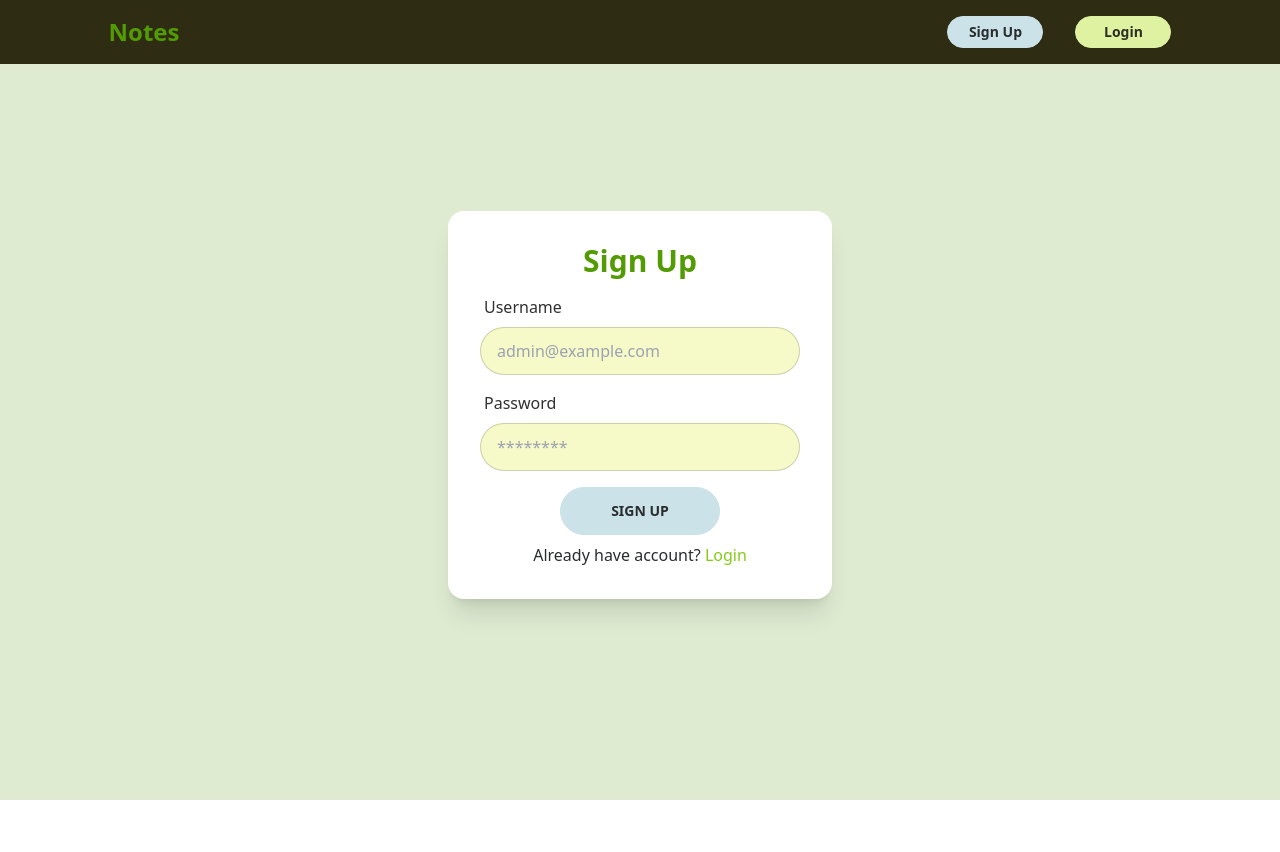
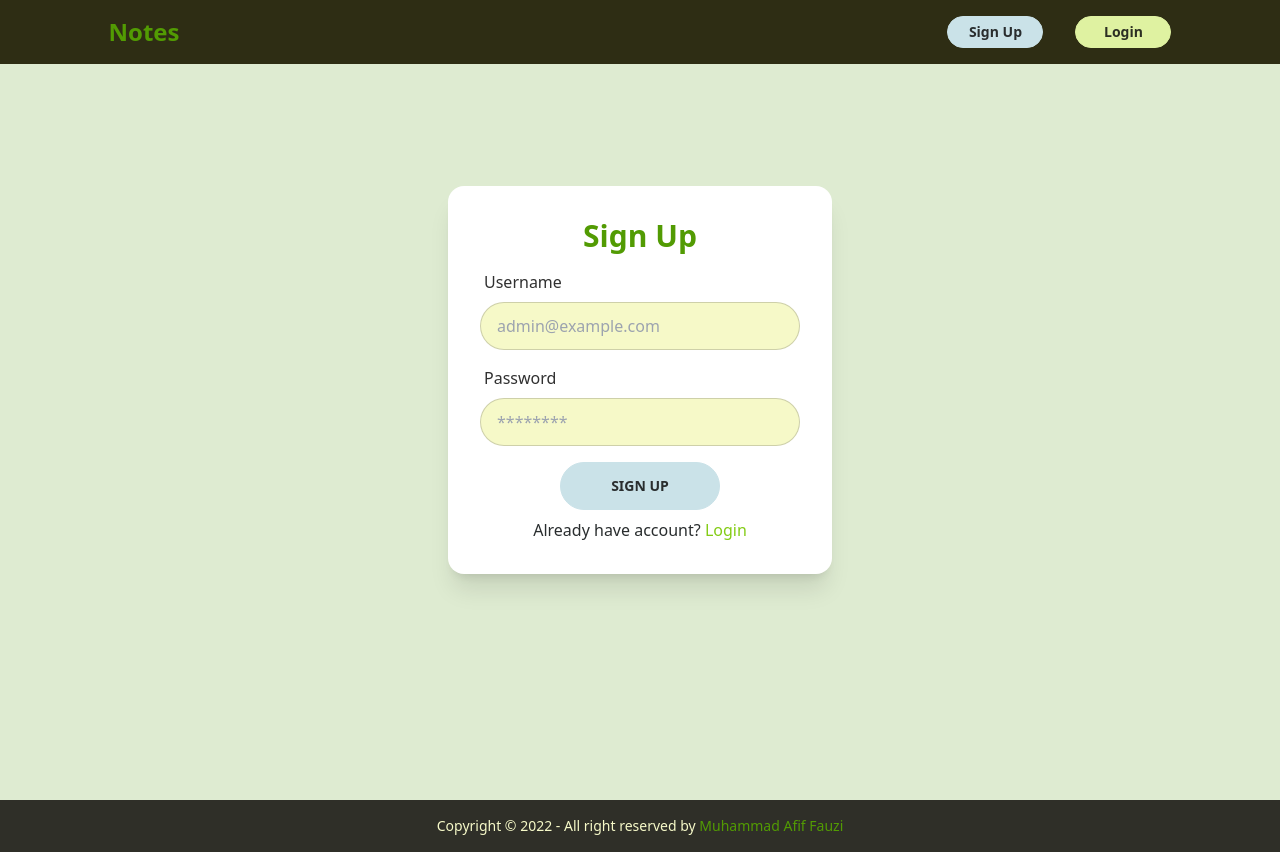
Before and after one commit to m-afiffauzi/mern-notes-app, a React (Create React App) app in the folder frontend/: page /signup in a window 1280 px wide. Before the commit the page ends 800 px from the top, so only its background shows below. Built offline with nearby package versions, Linux system fonts and the light colour scheme.

Commit message:
add footer & delete search button

```diff
--- a/frontend/public/index.html
+++ b/frontend/public/index.html
@@ -2,10 +2,10 @@
 <html lang="en">
   <head>
     <meta charset="utf-8" />
-    <link rel="icon" href="/favicon.ico" />
     <meta name="viewport" content="width=device-width, initial-scale=1" />
     <meta name="theme-color" content="#000000" />
     <meta name="description" content="Simple Note App" />
+    <link rel="icon" href="/favicon.ico" />
     <link rel="apple-touch-icon" sizes="180x180" href="/apple-touch-icon.png" />
     <link rel="icon" type="image/png" sizes="32x32" href="/favicon-32x32.png" />
     <link rel="icon" type="image/png" sizes="16x16" href="/favicon-16x16.png" />
--- a/frontend/src/App.js
+++ b/frontend/src/App.js
@@ -7,6 +7,7 @@ import Login from "./pages/Login";
 import Signup from "./pages/Signup";
 import Navbar from "./components/Navbar";
 import Dashboard from "./pages/Dashboard";
+import Footer from "./components/Footer";
 
 function App() {
   const { user } = useAuthContext();
@@ -14,7 +15,7 @@ function App() {
     <div className="App">
       <BrowserRouter>
         <Navbar />
-        <div className="bg-primary-content min-h-screen px-4 pt-20">
+        <div className="relative bg-primary-content min-h-screen px-4 pt-20">
           <Routes>
             <Route path="/" exact element={<Home />} />
             <Route
@@ -32,6 +33,7 @@ function App() {
             />
           </Routes>
         </div>
+        <Footer />
       </BrowserRouter>
       <Toaster />
     </div>
--- a/frontend/src/components/AddNote.js
+++ b/frontend/src/components/AddNote.js
@@ -68,9 +68,9 @@ const AddNote = () => {
           {/* Modal Header */}
           <div className="w-full flex justify-between">
             {/* Modal Title */}
-            <h3 className="text-xl xl:text-2xl font-bold text-primary">
+            <h2 className="text-xl xl:text-2xl font-bold text-primary">
               Add Note
-            </h3>
+            </h2>
             {/* Close Button */}
             <button
               onClick={handleAddModal}
--- a/frontend/src/components/EditNote.js
+++ b/frontend/src/components/EditNote.js
@@ -28,6 +28,10 @@ const EditNote = ({ isOpen, setIsOpen, note }) => {
     }
 
     const NoteValue = { title, body };
+
+    if (note.title === title || note.body === body) {
+      return;
+    }
 
     const response = await fetch("/api/notes/" + note._id, {
       method: "PATCH",
@@ -71,9 +75,9 @@ const EditNote = ({ isOpen, setIsOpen, note }) => {
         {/* Modal Header */}
         <div className="w-full flex justify-between">
           {/* Modal Title */}
-          <h3 className="text-xl xl:text-2xl font-bold text-primary">
+          <h2 className="text-xl xl:text-2xl font-bold text-primary">
             {formatedDate}
-          </h3>
+          </h2>
           {/* Close Button */}
           <button
             onClick={handleCancel}
--- /dev/null
+++ b/frontend/src/components/Footer.js
@@ -0,0 +1,26 @@
+import React from "react";
+
+const date = new Date();
+const year = date.getFullYear();
+
+const Footer = () => {
+  return (
+    <footer className="footer footer-center p-4 bg-accent-content text-accent">
+      <aside>
+        <p>
+          Copyright © {year} - All right reserved by{" "}
+          <a
+            href="https://m-afiffauzi.vercel.app/"
+            rel="noreferrer"
+            target="_black"
+            className="text-primary hover:underline"
+          >
+            Muhammad Afif Fauzi
+          </a>
+        </p>
+      </aside>
+    </footer>
+  );
+};
+
+export default Footer;
--- a/frontend/src/pages/Dashboard.js
+++ b/frontend/src/pages/Dashboard.js
@@ -33,8 +33,8 @@ const Dashboard = () => {
 
   let filterNotes = notes?.filter(
     (note) =>
-      note.title.toLowerCase().includes(query) ||
-      note.body.toLowerCase().includes(query)
+      note.title.toLowerCase().includes(query.toLowerCase()) ||
+      note.body.toLowerCase().includes(query.toLowerCase())
   );
 
   return (
@@ -47,12 +47,24 @@ const Dashboard = () => {
             type="text"
             name="search"
             placeholder="Search notes..."
+            value={query}
             onChange={(e) => setQuery(e.target.value)}
             className="input input-sm h-10 input-bordered w-full max-w-xs rounded-full shadow-md"
           />
-          <span className="absolute right-3 top-1 h-8 flex justify-center items-center transition-all duration-300 rounded-2xl text-3xl text-neutral-content rotate-45">
-            &#9906;
-          </span>
+          {query !== "" ? (
+            <button
+              id="delete-search"
+              aria-label="delete-search"
+              onClick={() => setQuery("")}
+              className="absolute right-3 top-[3px] h-8 flex justify-center items-center transition-all duration-300 rounded-2xl text-xl text-neutral-content hover:text-red-500 cursor-pointer"
+            >
+              &#10005;
+            </button>
+          ) : (
+            <span className="absolute right-3 top-1 h-8 flex justify-center items-center transition-all duration-300 rounded-2xl text-3xl text-neutral-content rotate-45">
+              &#9906;
+            </span>
+          )}
         </div>
         {/* Add Note Modal */}
         <AddNote />
@@ -62,6 +74,10 @@ const Dashboard = () => {
       {/* Loading */}
       {!notes && (
         <div className="grid md:grid-cols-2 xl:grid-cols-3 2xl:grid-cols-4 gap-4 my-3 sm:my-5 px-4 sm:px-16 lg:px-24">
+          <NoteSkeleton />
+          <NoteSkeleton />
+          <NoteSkeleton />
+          <NoteSkeleton />
           <NoteSkeleton />
           <NoteSkeleton />
           <NoteSkeleton />
@@ -80,7 +96,7 @@ const Dashboard = () => {
 
       {/* Notes */}
       <div className="grid md:grid-cols-2 xl:grid-cols-3 2xl:grid-cols-4 gap-4 my-3 sm:my-5 px-4 sm:px-16 lg:px-24">
-        {filterNotes &&
+        {filterNotes?.length !== 0 &&
           filterNotes?.map((note) => (
             <div key={note._id}>
               <NoteCard note={note} />
--- a/frontend/src/pages/Login.js
+++ b/frontend/src/pages/Login.js
@@ -14,7 +14,7 @@ const Login = () => {
   };
 
   return (
-    <div className="w-full min-h-[500px] md:min-h-[650px] flex justify-center items-center">
+    <div className="w-full min-h-[500px] md:min-h-[600px] flex justify-center items-center">
       <div className="card w-96 bg-base-100 text-primary-content shadow-xl">
         <form
           className="card-body items-center text-center text-success-content"
--- a/frontend/src/pages/Signup.js
+++ b/frontend/src/pages/Signup.js
@@ -14,7 +14,7 @@ const Signup = () => {
   };
 
   return (
-    <div className="w-full min-h-[500px] md:min-h-[650px] flex justify-center items-center">
+    <div className="w-full min-h-[500px] md:min-h-[600px] flex justify-center items-center">
       <div className="card w-96 bg-base-100 text-primary-content shadow-xl">
         <form
           className="card-body items-center text-center text-info-content"
```
Also changed, not shown: 11 other files (tests, documents, lock files or other folders).
